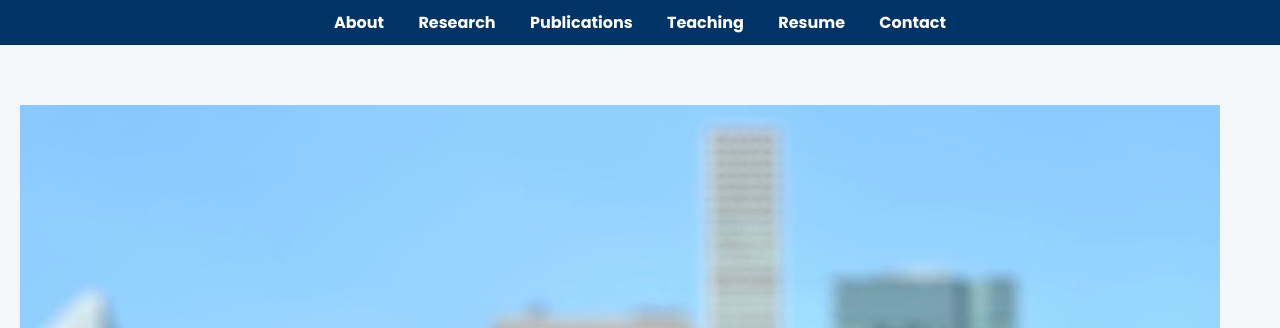
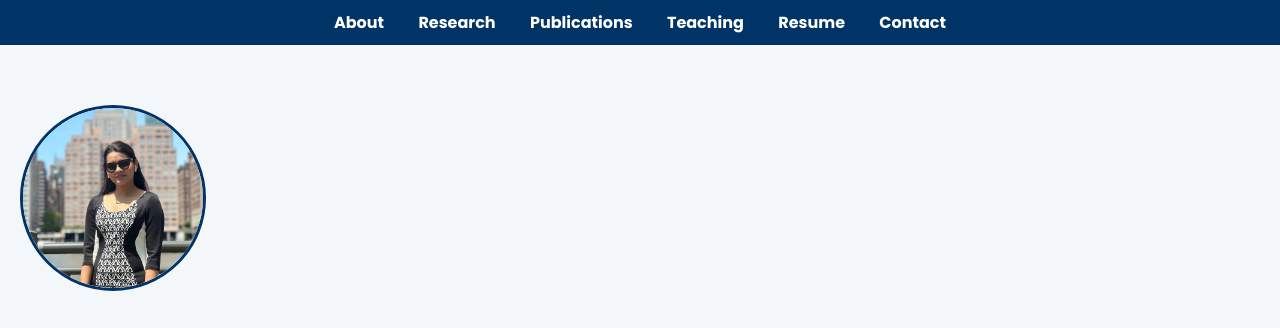
Before and after one commit to abhilekha-dalal/abhilekha-dalal.github.io, a plain HTML site: page index.html in a window 1280 px wide. Shown: the top 328 px of the page. Drawn offline with Linux system fonts and the light colour scheme.

Commit message:
updated profile photo

```diff
--- a/styles/corporate.css
+++ b/styles/corporate.css
@@ -150,3 +150,12 @@ footer {
         text-align: center;
     }
 }
+
+ .profile-photo {
+            width: 180px;
+            height: 180px;
+            border-radius: 50%;
+            object-fit: cover;
+            border: 3px solid #003366;
+            margin-bottom: 15px;
+        }
```
